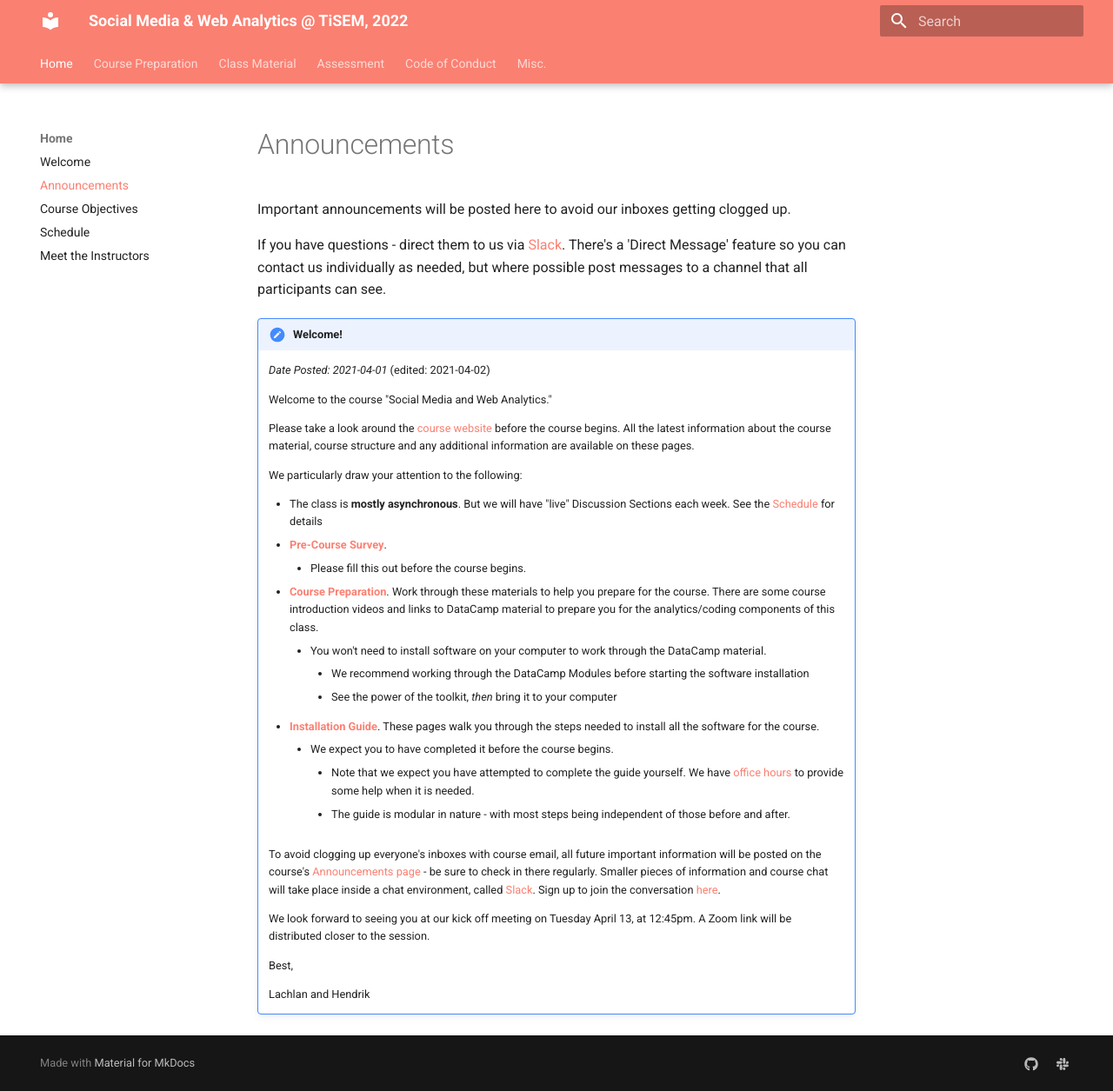
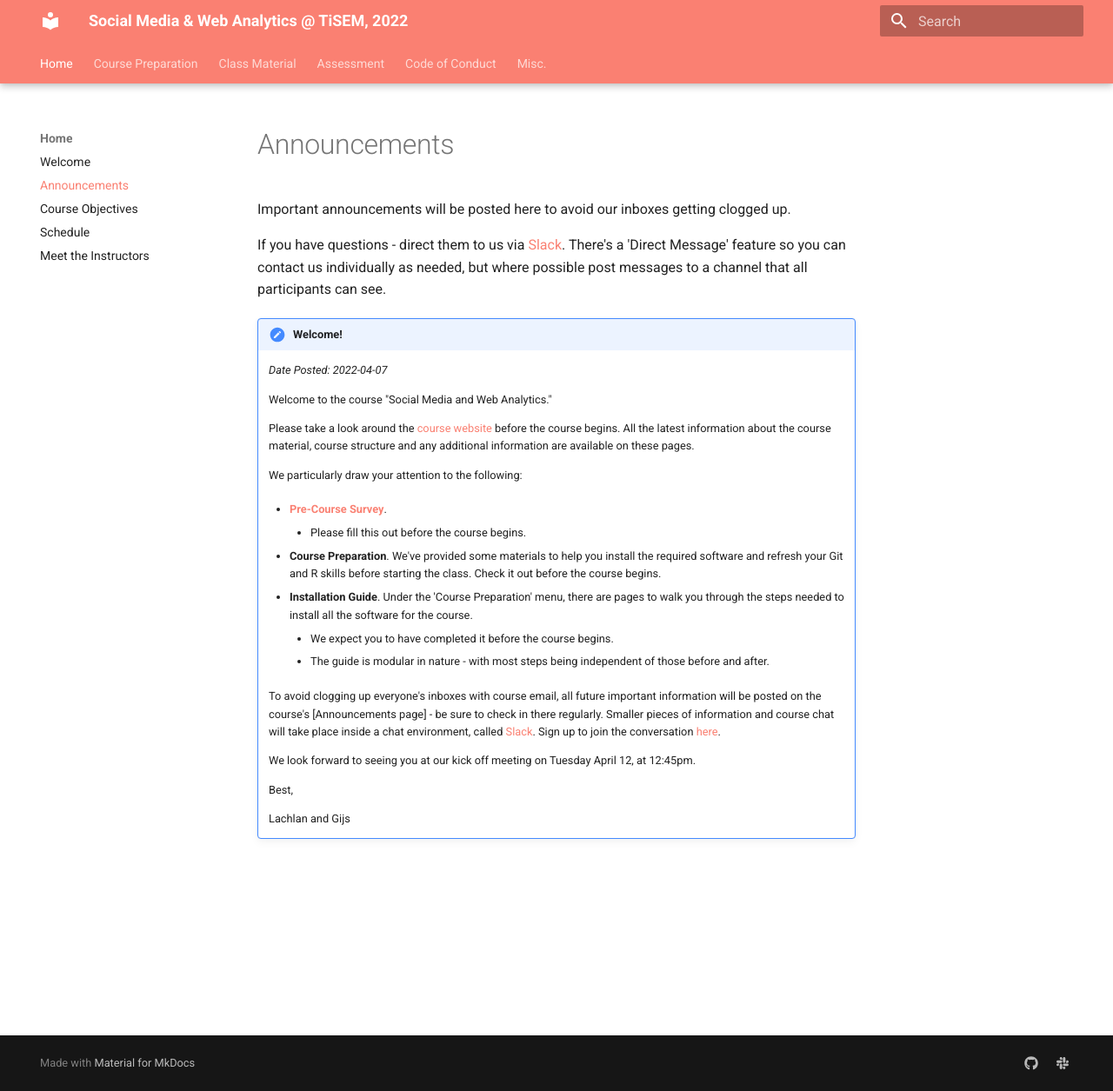
Before and after one commit to tisem-digital-marketing/2022-smwa, an MkDocs documentation site: the page built from docs/home/announcements.md, in a window 1280 px wide and 1255 px high. Shown: the whole window at 87% size. Built offline with MkDocs 1.6.1 and Material for MkDocs 9.7.7, drawn with Linux system fonts in a browser that asks for light colours.

Commit message:
update welcome announcement, slack link 2022 specific

```diff
--- a/docs/home/announcements.md
+++ b/docs/home/announcements.md
@@ -5,37 +5,30 @@ Important announcements will be posted here to avoid our inboxes getting clogged
 If you have questions - direct them to us via [Slack](https://tisem-smwa.slack.com/). There's a 'Direct Message' feature so you can contact us individually as needed, but where possible post messages to a channel that all participants can see.
 
 !!! note "Welcome!"
-    *Date Posted: 2021-04-01* (edited: 2021-04-02)
+    *Date Posted: 2022-04-07*
 
     Welcome to the course "Social Media and Web Analytics."
 
-    Please take a look around the [course website](https://tisem-digital-marketing.github.io/2021-smwa/) before the course begins. All the latest information about the course material, course structure and any additional information are available on these pages.
+    Please take a look around the [course website](https://tisem-digital-marketing.github.io/2022-smwa/) before the course begins. All the latest information about the course material, course structure and any additional information are available on these pages.
 
     We particularly draw your attention to the following:
 
-    * The class is **mostly asynchronous**. But we will have "live" Discussion Sections each week. See the [Schedule](../schedule) for details
     * **[Pre-Course Survey](https://forms.gle/sqqjx1kmasjH8QHJ7)**.
         * Please fill this out before the course begins.
 
-    * [**Course Preparation**](../course_prep). Work through these materials to help you prepare for the course. There are some course introduction videos and links to DataCamp material to prepare you for the analytics/coding components of this class.
-        * You won't need to install software on your computer to work through the DataCamp material.
-            * We recommend working through the DataCamp Modules before starting the software installation
-            * See the power of the toolkit, *then* bring it to your computer
+    * **Course Preparation**. We've provided some materials to help you install the required software and refresh your Git and R skills before starting the class. Check it out before the course begins.
 
-    *  **[Installation Guide](../software_install)**. These pages walk you through the steps needed to install all the software for the course.
+    *  **Installation Guide**. Under the 'Course Preparation' menu, there are pages to walk you through the steps needed to install all the software for the course.
         * We expect you to have completed it before the course begins.
-            * Note that we expect you have attempted to complete the guide yourself. We have [office hours](../software_install) to provide some help when it is needed.
-            * The guide is modular in nature - with most steps being independent of those before and after.
+        * The guide is modular in nature - with most steps being independent of those before and after.
 
+    To avoid clogging up everyone's inboxes with course email, all future important information will be posted on the course's [Announcements page] - be sure to check in there regularly. Smaller pieces of information and course chat will take place inside a chat environment, called [Slack](https://www.slack.com). Sign up to join the conversation [here](https://tisem-smwa-2022.slack.com/signup#/).
 
-    To avoid clogging up everyone's inboxes with course email, all future important information will be posted on the course's [Announcements page](.) - be sure to check in there regularly. Smaller pieces of information and course chat will take place inside a chat environment, called [Slack](https://www.slack.com). Sign up to join the conversation [here](https://tisem-smwa.slack.com/signup#/).
-
-    We look forward to seeing you at our kick off meeting on Tuesday April 13, at 12:45pm.
-    A Zoom link will be distributed closer to the session.
+    We look forward to seeing you at our kick off meeting on Tuesday April 12, at 12:45pm.
 
     Best,
 
-    Lachlan and Hendrik
+    Lachlan and Gijs
 
 <!-- HERE IS AN EXAMPLE NOTE BOX -->
 <!-- !!! note "YOUR NOTE NAME"
```
Also changed, not shown: docs/home/index.md (+2 -2 lines).
